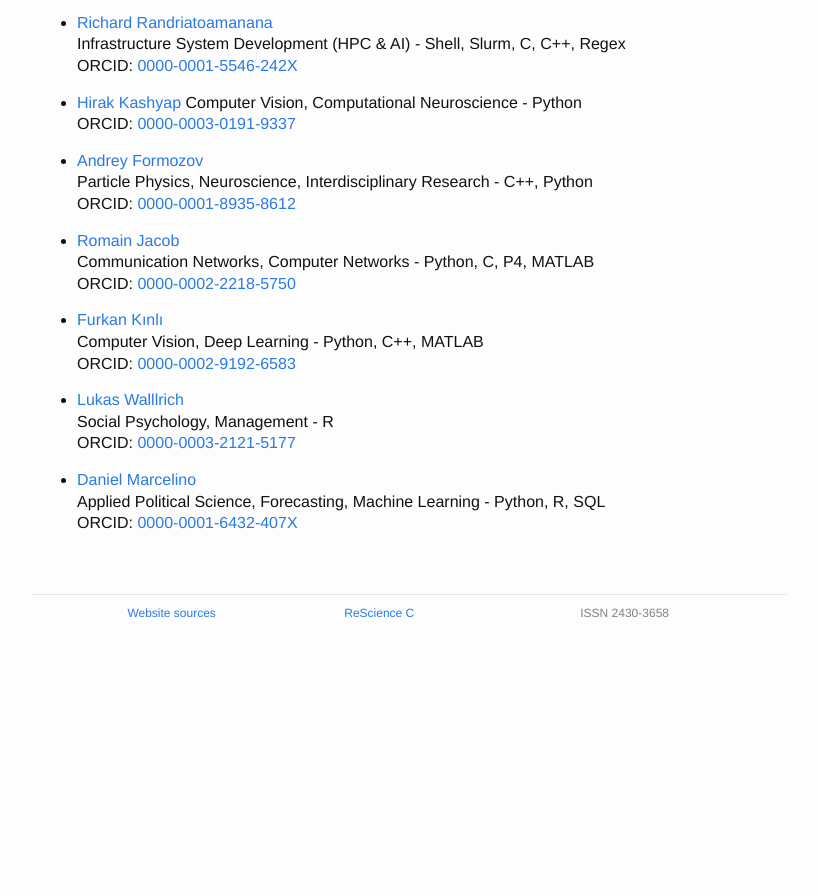
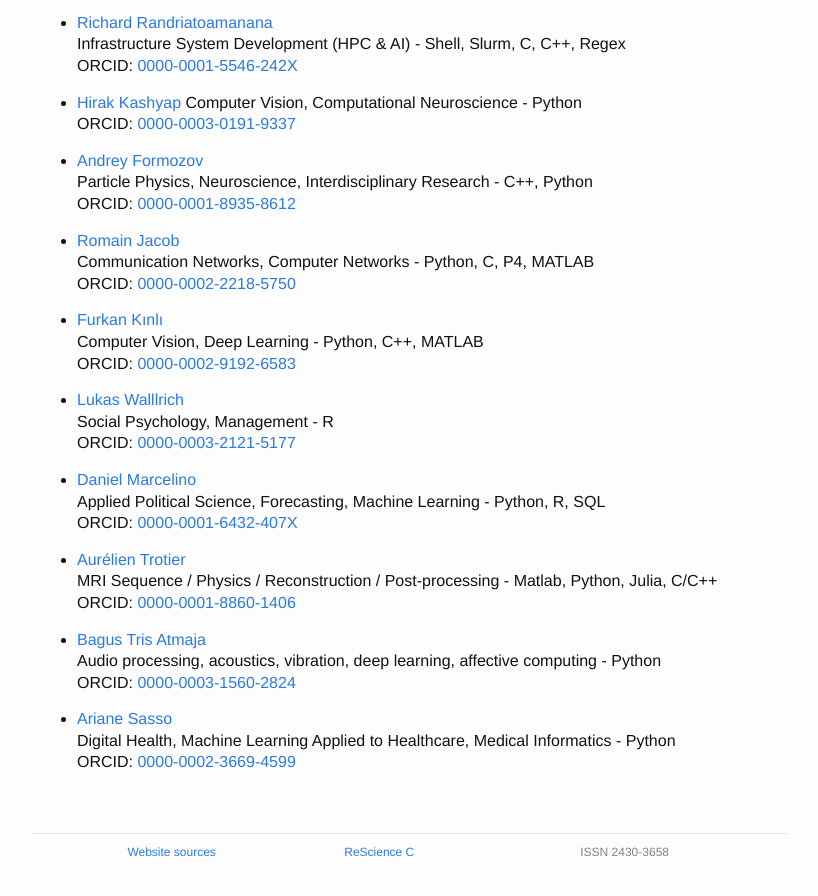
Before and after one commit to ReScience/rescience.github.io, a Jekyll site: the page built from 04-board.md, in a window 1280 px wide and 900 px high, scrolled down 12576 px. Shown: the top 896 px of the window, without its empty margins (223-1041 px from the left). Built offline with Jekyll 4.4.1, drawn with Linux system fonts in a browser that asks for light colours; our own code applies the rules of GitHub Pages for plain Markdown files; before the commit the page ends 13237 px from its top, so only the background shows below that.

Commit message:
Added Aurélien Trottier, Bagus Tris Atmaja & Ariane Sasso to the board

```diff
--- a/04-board.md
+++ b/04-board.md
@@ -675,3 +675,15 @@ ORCID: [0000-0002-8225-7517](https://orcid.org/0000-0002-8225-7517)
 * [Daniel Marcelino](https://github.com/dmarcelinobr)
   Applied Political Science, Forecasting, Machine Learning - Python, R, SQL
   ORCID: [0000-0001-6432-407X](https://orcid.org/0000-0001-6432-407X)
+
+* [Aurélien Trotier](https://github.com/aTrotier)
+  MRI Sequence / Physics / Reconstruction / Post-processing - Matlab, Python, Julia, C/C++
+  ORCID: [0000-0001-8860-1406](https://orcid.org/0000-0001-8860-1406)
+
+* [Bagus Tris Atmaja](https://github.com/bagustris)
+  Audio processing, acoustics, vibration, deep learning, affective computing - Python
+  ORCID: [0000-0003-1560-2824](https://orcid.org/0000-0003-1560-2824)
+
+* [Ariane Sasso](https://github.com/arianesasso)
+  Digital Health, Machine Learning Applied to Healthcare, Medical Informatics - Python
+  ORCID: [0000-0002-3669-4599](https://orcid.org/0000-0002-3669-4599)
```
